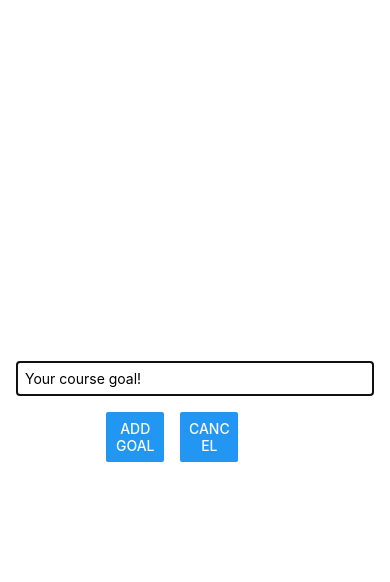
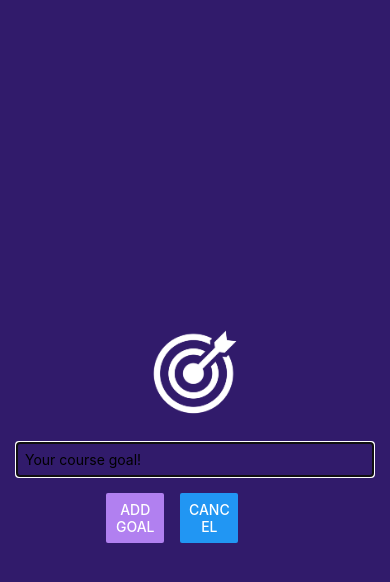
Before and after one commit to anniepuy/RNCourse, a React Native app: screen / in a window 390 px wide. Both pictures are taken after a click on the button "ADD NEW GOAL". Shown: the top 582 px of the page. Built offline with nearby package versions, Linux system fonts and the light colour scheme.

Commit message:
added image and button color

```diff
--- a/App.js
+++ b/App.js
@@ -10,6 +10,9 @@ export default function App() {
   function startAddGoalHandler() {
     setModalIsVisible(true);
   }
+  function endAddGoalHandler() {
+    setModalIsVisible(false);
+  }
 
   //function for onPress button
   function addGoalHandler(enteredGoalText) {
@@ -17,6 +20,7 @@ export default function App() {
       ...currentCourseGoals,
       {text: enteredGoalText, id: Math.random().toString()},
     ]);
+    endAddGoalHandler();
   }
 
   function deleteGoalHandler(id) {
@@ -29,7 +33,7 @@ export default function App() {
     return (
         <View style={styles.appContainer}>
           <Button title='Add New Goal' color='#5e0acc' onPress={startAddGoalHandler}/>
-          <GoalInput visible={modalIsVisible} onAddGoal={addGoalHandler} />
+          <GoalInput visible={modalIsVisible} onAddGoal={addGoalHandler} onCancel={endAddGoalHandler}/>
           <View style={styles.goalsContainer}>
             <FlatList
               data={courseGoals}
--- a/components/GoalInput.js
+++ b/components/GoalInput.js
@@ -1,4 +1,4 @@
-import { View, TextInput, Button, StyleSheet, Modal } from 'react-native';
+import { View, TextInput, Button, StyleSheet, Modal, Image } from 'react-native';
 import { useState} from 'react';
 
 function GoalInput(props) {
@@ -15,6 +15,7 @@ function GoalInput(props) {
     return (
         <Modal visible={props.visible} animationType='slide'>
             <View style={styles.inputContainer}>
+                <Image source={require('../assets/goal.png')} style={styles.image} />
                 <TextInput
                 style={styles.textInput}
                 placeholder="Your course goal!"
@@ -23,10 +24,10 @@ function GoalInput(props) {
                 />
                 <View style={styles.buttonContainer}>
                     <View style={styles.button}>
-                        <Button title="Add Goal" onPress={addGoalHandler} />
+                        <Button title="Add Goal" onPress={addGoalHandler} color='#b180f0' />
                     </View>
-                    <View style={styles.button}>
-                        <Button title='Cancel' />
+                    <View style={styles.button} color='#f31282'>
+                        <Button title='Cancel' onPress={props.onCancel} />
                     </View>
                 </View>
             </View>
@@ -42,9 +43,7 @@ const styles = StyleSheet.create({
         justifyContent: 'center',
         alignItems: 'center',
         padding: 16,
-        marginBottom: 20,
-        borderBottomWidth: 1,
-        borderBottomColor: '#cccccc',
+        backgroundColor: '#311b6b',
       },
       textInput: {
         borderWidth: 1,
@@ -59,5 +58,10 @@ const styles = StyleSheet.create({
       button: {
           width: '30%',
           marginHorizontal: 8,
+      },
+      image: {
+          width: 100,
+          height: 100,
+          margin: 20,
       }
 })
```
Also changed, not shown: assets/goal.png (added).
